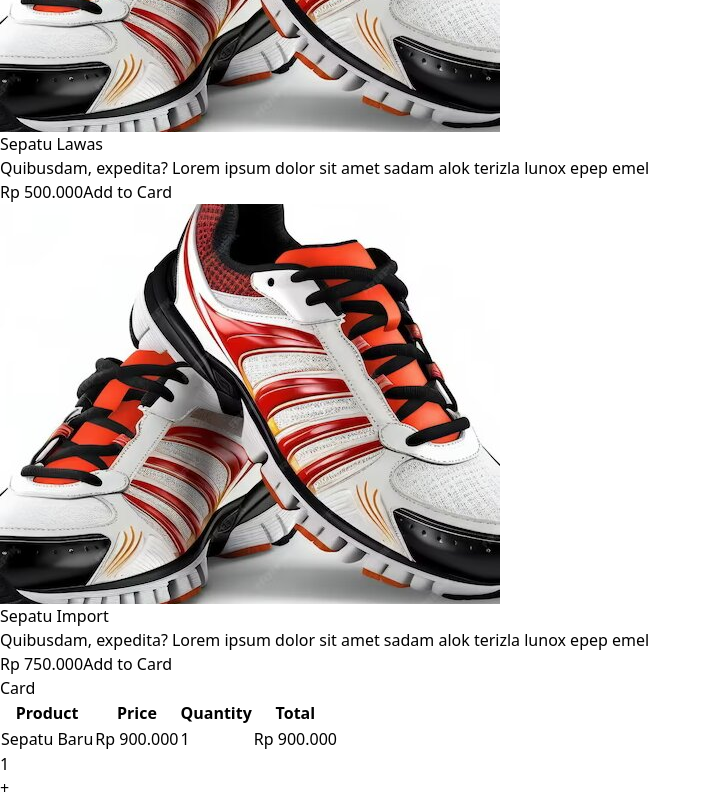
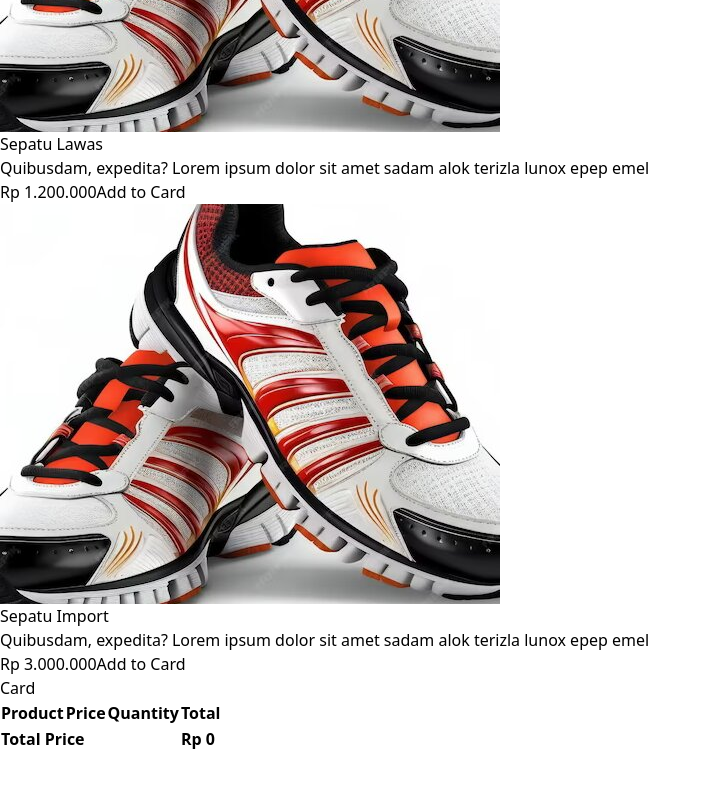
Before and after one commit to Nicocahya/react-belajar, a React (Vite) app: page /products in a window 1280 px wide. Shown: the part 764-1564 px from the top of the page, without its empty margins (0-711 px from the left). After the commit the page ends 1516 px from the top, so only its background shows below. Built offline with nearby package versions, Linux system fonts and the light colour scheme.

Commit message:
useEffect

```diff
--- a/src/pages/product.jsx
+++ b/src/pages/product.jsx
@@ -1,4 +1,4 @@
-import { Fragment, useState } from "react";
+import { Fragment, useEffect, useState } from "react";
 import Button from "../component/Element/Button";
 import CartProduct from "../component/Fragment/CardProduct";
 import Counter from "../component/Fragment/Counter";
@@ -7,7 +7,7 @@
     {
         id: 1,
         name: "Sepatu Baru",
-        price: 900000,
+        price: 1900000,
         image: "/image/sepatu1.jpg",
         description: `Lorem ipsum dolor sit amet consectetur, adipisicing elit.
         Quibusdam, expedita? Lorem ipsum dolor sit amet sadam alok terizla lunox epep emel`
@@ -16,7 +16,7 @@
     {
         id: 2,
         name: "Sepatu Lawas",
-        price: 500000,
+        price: 1200000,
         image: "/image/sepatu1.jpg",
         description: `Quibusdam, expedita? Lorem ipsum dolor sit amet sadam alok terizla lunox epep emel`
     },
@@ -24,7 +24,7 @@
     {
         id: 3,
         name: "Sepatu Import",
-        price: 750000,
+        price: 3000000,
         image: "/image/sepatu1.jpg",
         description: `Quibusdam, expedita? Lorem ipsum dolor sit amet sadam alok terizla lunox epep emel`
     }
@@ -34,12 +34,22 @@
 
 const ProductsPage = () => {
 
-    const [cart, setCart] = useState([
-        {
-            id: 1,
-            qty: 1,
-        },
-    ]);
+    const [cart, setCart] = useState([]);
+    const [totalPrice, setTotalPrice] = useState (0);
+    useEffect (() => {
+        setCart (JSON.parse(localStorage.getItem("cart")) || []);
+    }, []);
+
+    useEffect (() => {
+        if(cart.length > 0){
+            const sum = cart.reduce ((acc, item) => {
+                const product = products.find((product) => product.id === item.id);
+                return acc + product.price * item.qty;
+            }, 0);
+            setTotalPrice(sum);
+            localStorage.setItem ("cart", JSON.stringify(cart));
+        }
+    }, [cart])
 
     const handleLogout = () => {
         localStorage.removeItem('email');
@@ -113,13 +123,27 @@
                                         </tr>
                                     )
                             })}
+                            <tr>
+                                <td colSpan={3}>
+                                <b>Total Price</b>
+                                </td>
+                                <td>
+                                <b>
+                                 Rp {" "}
+                                {totalPrice.toLocaleString
+                                ('id-ID',
+                                {styles:'currency', currency: 'IDR'}
+                                )}
+                                </b>
+                                </td>
+                            </tr>
                         </tbody>
                     </table>
                 </div>
             </div>
-            <div className="mt-5 flex justify-center mb-5">
+            {/* <div className="mt-5 flex justify-center mb-5">
                 <Counter></Counter>
-            </div>
+            </div> */}
         </Fragment>
     )
 }
```
